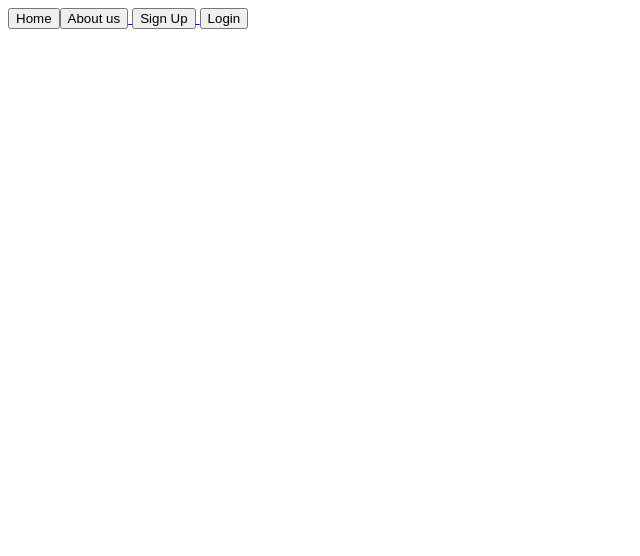
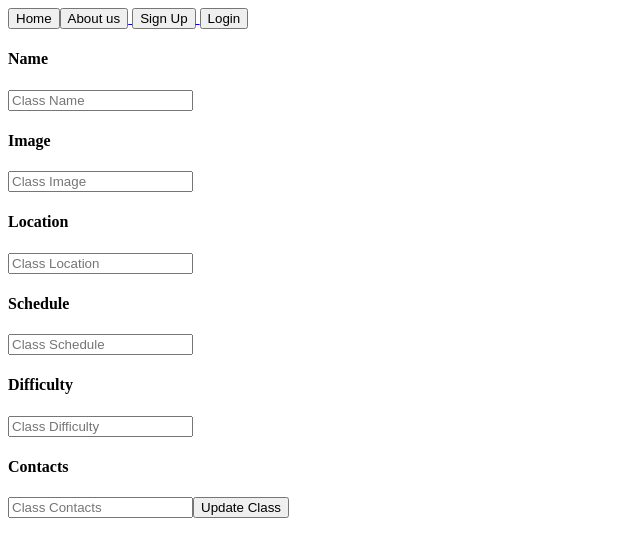
Before and after one commit to fitness-classes-platform/fitness-app-frontend, a React (Vite) app: page /class/edit/1 in a window 1280 px wide. Shown: the top 556 px of the page, without its empty margins (0-640 px from the left). Built offline with nearby package versions, Linux system fonts and the light colour scheme; no server answers.

Commit message:
add edit functionallity

```diff
--- a/src/App.jsx
+++ b/src/App.jsx
@@ -10,6 +10,8 @@ import HomePage from './pages/Home';
 import About from './pages/About';
 import Footer from './components/Footer';
 import ClassDetails from './pages/ClassDetails';
+import IsPrivate from './components/IsPrivate';
+import EditClass from './pages/EditClass';
 
 function App() {
   const [classList, setClassList] = useState([])
@@ -20,6 +22,7 @@ function App() {
       <Routes>
         <Route path="/" element={<HomePage classList={classList} />} />
         <Route path="/class/:classId" element={<ClassDetails />} />
+        <Route path="/class/edit/:classId" element={ <EditClass> </EditClass>} />
         <Route path="/about" element={<About />} />
         <Route path="/signup" element={<SignupPage />} />
         <Route path="/login" element={<LoginPage />} />
--- a/src/pages/ClassDetails.jsx
+++ b/src/pages/ClassDetails.jsx
@@ -25,6 +25,7 @@ function ClassDetails (){
 
     return(
         <div>
+            <img src={classData.image} />
             <h1>{classData.name}</h1>
             <h2>{classData.location}</h2>
 
@@ -33,7 +34,7 @@ function ClassDetails (){
             <p>{classData.contacts}</p>
 
             <div>
-                <Link to={"/"}> Back to homepage </Link>
+                <Link to={`/class/edit/${classId}`}> Edit Class </Link>
             </div>
         </div>
     )
--- /dev/null
+++ b/src/pages/EditClass.jsx
@@ -0,0 +1,126 @@
+import axios from "axios";
+import { useEffect, useState } from "react";
+import { useNavigate, useParams } from "react-router-dom";
+
+function EditClass() {
+    const { classId } = useParams();
+    const navigate = useNavigate();
+
+    const [classImage, setClassImage] = useState("");
+    const [className, setClassName] = useState("");
+    const [classLocation, setClassLocation] = useState("");
+    const [classSchedule, setClassSchedule] = useState("");
+    const [classDifficulty, setClassDifficulty] = useState("");
+    const [classContacts, setClassContacts] = useState("");
+
+
+    useEffect(() => {
+        if (classId) {
+            axios
+                .get(`${import.meta.env.VITE_API_URL}/api/class/${classId}`)
+                .then((response) => {
+                    const data = response.data;
+                    setClassImage(data.image || "");
+                    setClassName(data.name || "");
+                    setClassLocation(data.location || "");
+                    setClassSchedule(data.schedule || "");
+                    setClassDifficulty(data.difficulty || "");
+                    setClassContacts(data.contacts || "");
+                })
+                .catch((error) => {
+                    console.log("Error loading class data", error);
+                });
+        }
+    }, [classId]);
+
+    const handleSubmit = (e) => {
+        e.preventDefault();
+
+        const updatedData = {
+            image: classImage,
+            name: className,
+            location: classLocation,
+            schedule: classSchedule,
+            difficulty: classDifficulty,
+            contacts: classContacts,
+        };
+
+        const storedToken = localStorage.getItem("authToken");
+
+        axios.put(
+                `${import.meta.env.VITE_API_URL}/api/class/${classId}`,
+                updatedData,
+                { headers: { Authorization: `Bearer ${storedToken}` } }
+            )
+            .then(() => {
+                navigate(`/class/${classId}`);
+            })
+            .catch((error) => {
+                console.log("Error updating class data", error);
+            });
+    };
+
+    return (
+        <div>
+            <form onSubmit={handleSubmit}>
+                <h4>Name</h4>
+                <input
+                    type="text"
+                    name="name"
+                    placeholder="Class Name"
+                    value={className}
+                    onChange={(e) => setClassName(e.target.value)}
+                />
+
+                <h4>Image</h4>
+                <input
+                    type="text"
+                    name="image"
+                    placeholder="Class Image"
+                    value={classImage}
+                    onChange={(e) => setClassImage(e.target.value)}
+                />
+
+                <h4>Location</h4>
+                <input
+                    type="text"
+                    name="location"
+                    placeholder="Class Location"
+                    value={classLocation}
+                    onChange={(e) => setClassLocation(e.target.value)}
+                />
+
+                <h4>Schedule</h4>
+                <input
+                    type="text"
+                    name="schedule"
+                    placeholder="Class Schedule"
+                    value={classSchedule}
+                    onChange={(e) => setClassSchedule(e.target.value)}
+                />
+
+                <h4>Difficulty</h4>
+                <input
+                    type="text"
+                    name="difficulty"
+                    placeholder="Class Difficulty"
+                    value={classDifficulty}
+                    onChange={(e) => setClassDifficulty(e.target.value)}
+                />
+
+                <h4>Contacts</h4>
+                <input
+                    type="text"
+                    name="contacts"
+                    placeholder="Class Contacts"
+                    value={classContacts}
+                    onChange={(e) => setClassContacts(e.target.value)}
+                />
+
+                <button type="submit">Update Class</button>
+            </form>
+        </div>
+    );
+}
+
+export default EditClass;
```
